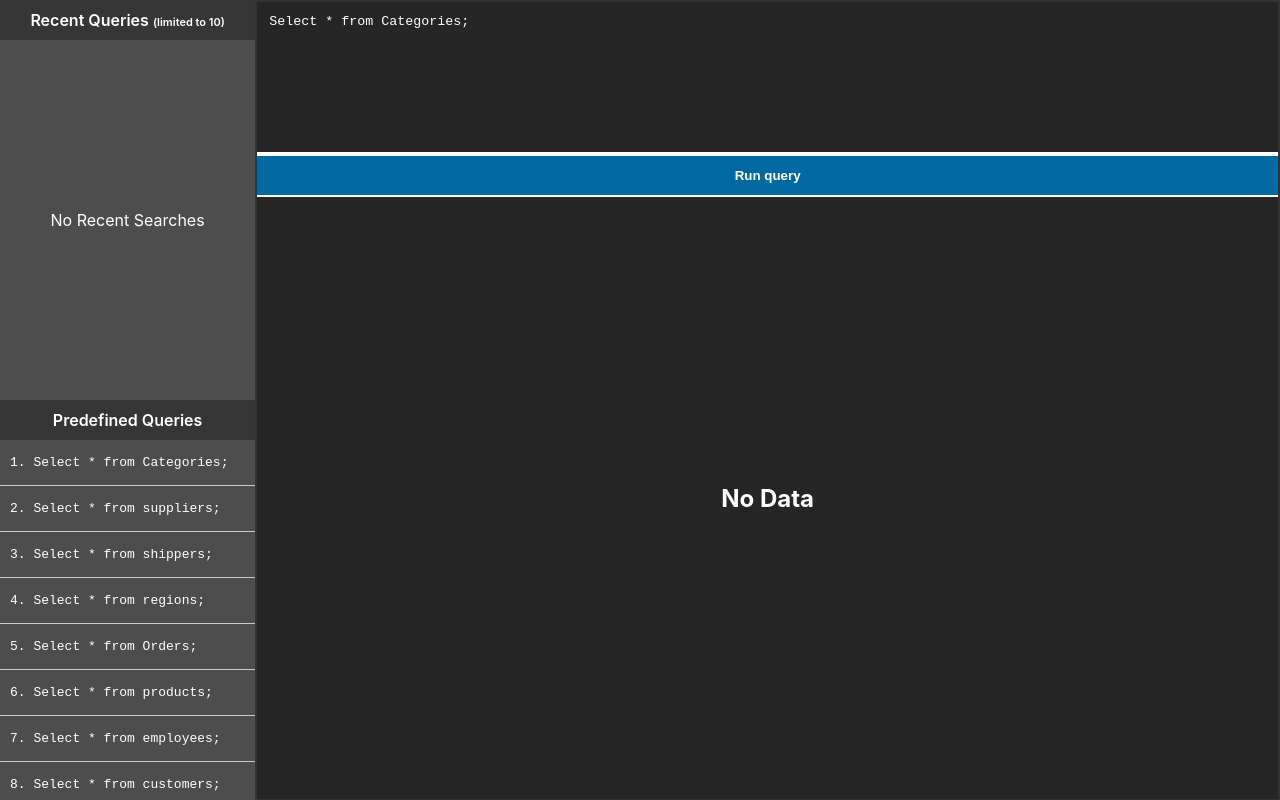
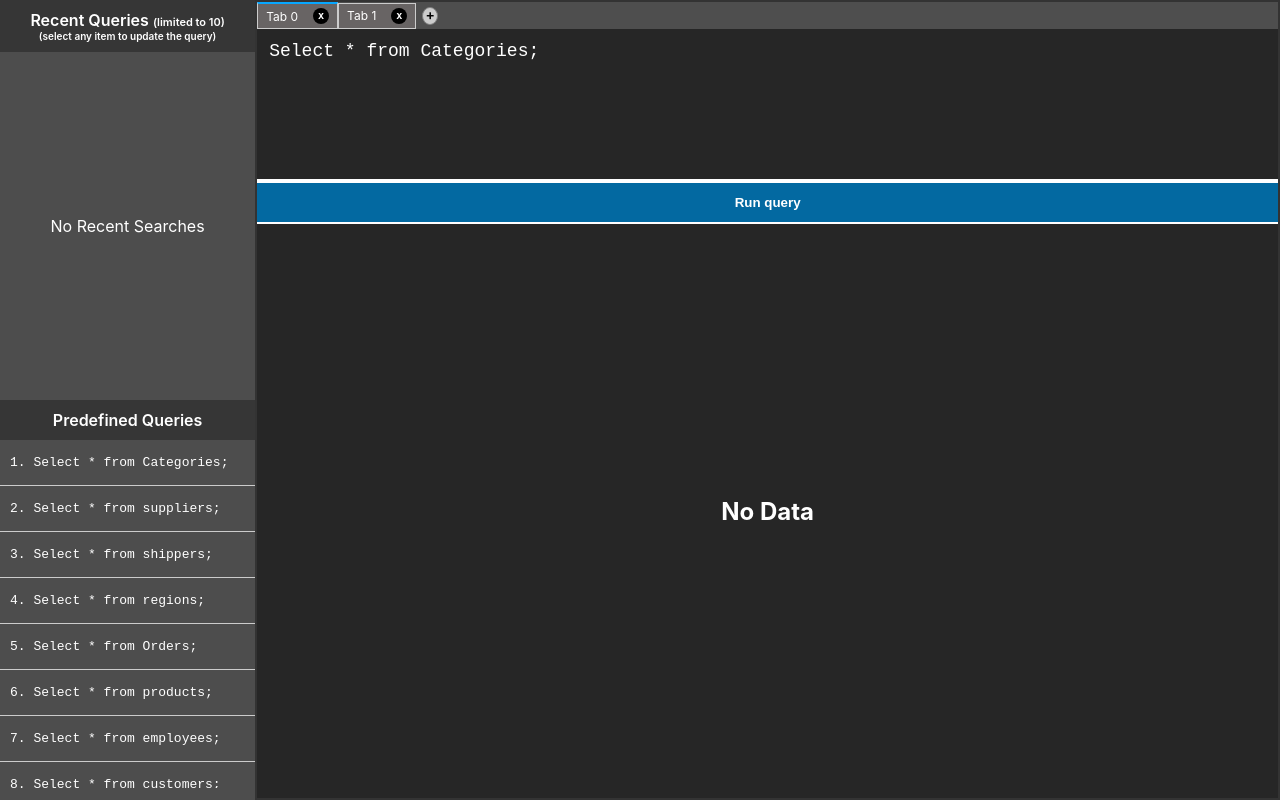
Before and after one commit to rajatgupta1993/QueryEditor, a React (Create React App) app: page / in a window 1280 px wide. Built offline with nearby package versions, Linux system fonts and the light colour scheme.

Commit message:
tab functionality improved

```diff
--- a/src/App.css
+++ b/src/App.css
@@ -2,14 +2,14 @@
   text-align: center;
 }
 
-.main{
+.main {
   display: flex;
   width: 100%;
   height: 100vh;
 }
 
-.left-sidebar{
-  width:20%;
+.left-sidebar {
+  width: 20%;
   text-align: left;
   height: 100vh;
   overflow: scroll;
@@ -17,44 +17,44 @@
   color: white;
 }
 
-.right-sidebar{
-  width:10%;
+.right-sidebar {
+  width: 10%;
 }
 
-.main-content{
+.main-content {
   width: 80%;
   border: 2px solid #333;
 }
 
-.editor-header{
+.editor-header {
   background-color: #838080;
   font-size: 16px;
   padding: 5px;
 }
 
-.rq-header{
+.rq-header {
   background-color: #26262694;
   font-size: 16px;
   padding: 10px 5px;
   text-align: center;
 }
 
-.rq-row{
+.rq-row {
   padding: 2px 10px;
   cursor: pointer;
   border-bottom: 1px solid #ccc;
   overflow: scroll;
 }
 
-.bold{
+.bold {
   font-weight: 600;
 }
 
-.bold span{
+.bold span {
   font-size: 11px;
 }
 
-.empty-cont{
+.empty-cont {
   height: 100%;
   width: 100%;
   display: flex;
@@ -62,11 +62,11 @@
   align-items: center;
 }
 
-.rs-cont{
+.rs-cont {
   height: 50%;
 }
 
-.rs-cont-1{
+.rs-cont-1 {
   overflow: scroll;
-  height: calc(100% - 40px);
+  height: calc(100% - 52px);
 }
--- a/src/App.js
+++ b/src/App.js
@@ -6,25 +6,100 @@ import ResultViewer from "./components/resultViewer";
 
 function App() {
   const [query, setQuery] = useState("Select * from Categories;");
-  const [queryResult, setQueryResult] = useState([]);
+  const [queryResult, setQueryResult] = useState({
+    result: [],
+    query: "",
+  });
   const [recentQueriesList, setRecentQuesriesList] = useState([]);
   const [isLoading, setIsLoading] = useState(false);
+  const [tabsData, setTabsData] = useState([
+    {
+      id: 0,
+      query: "Select * from Categories;",
+      result: [],
+    },
+    {
+      id: 1,
+      query: "Select * from Products;",
+      result: [],
+    },
+  ]);
+  const [selectedTabId, setSelectedTabId] = useState(0);
+  const [isOldResultFlag, setIsOldResultFlag] = useState(false);
+
+  const onCrossClicked = (deletedTabId) => {
+    const updatedTabsData = tabsData.filter((val) => val.id !== deletedTabId);
+    setTabsData(updatedTabsData);
+    if (updatedTabsData.length === 1) setSelectedTabId(updatedTabsData[0].id);
+  };
+
+  const onTabClicked = (e, tab) => {
+    setQuery(tab.query);
+    setSelectedTabId(tab.id);
+  };
+
+  const onAddTabClciked = () => {
+    const newTabId = tabsData.length;
+    setTabsData([
+      ...tabsData,
+      {
+        id: tabsData.length,
+        query: "",
+        result: [],
+      },
+    ]);
+    setSelectedTabId(newTabId);
+    setQuery("");
+  };
+
+  const onQuerySubmit = () => {
+    // setQueryResult(getQueryResult(query));
+    const result = getQueryResult(query);
+    setQueryResult({
+      result,
+      query,
+    });
+    const updatedTabsData = tabsData.map((tabData) => {
+      if (tabData.id === selectedTabId) {
+        return {
+          ...tabData,
+          result,
+        };
+      }
+      return tabData;
+    });
+    setTabsData(updatedTabsData);
+  };
+
+  const updateQueryAndTabData = (val) => {
+    setQuery(val);
+    const updatedTabsData = tabsData.map((tabData) => {
+      if (tabData.id === selectedTabId) {
+        return {
+          ...tabData,
+          query: val,
+        };
+      }
+      return tabData;
+    });
+    setTabsData(updatedTabsData);
+    if (val !== queryResult.query) setIsOldResultFlag(true);
+    else setIsOldResultFlag(false);
+  };
+
+  const onQueryChange = (e) => {
+    const val = e?.target?.value;
+    updateQueryAndTabData(val);
+    if (val !== queryResult.query) setIsOldResultFlag(true);
+    else setIsOldResultFlag(false);
+  };
 
   useEffect(() => {
     let savedData = JSON.parse(localStorage.getItem(QUERY_LS_KEY) || "[]");
     setRecentQuesriesList(savedData);
+    if (query !== queryResult.query) setIsOldResultFlag(true);
+    else setIsOldResultFlag(false);
   }, [queryResult]);
-
-  const onQuerySubmit = (query) => {
-    setIsLoading(true);
-    setQueryResult(getQueryResult(query));
-    setIsLoading(false);
-  };
-
-  const onQueryChange = (e) => {
-    const val = e?.target?.value;
-    setQuery(val);
-  };
 
   const renderRows = (data) => {
     return data?.map((query, i) => (
@@ -32,7 +107,7 @@ function App() {
         className="rq-row"
         key={i}
         onClick={() => {
-          setQuery(query);
+          updateQueryAndTabData(query);
         }}
       >
         <pre>{`${i + 1}. ${query}`}</pre>
@@ -47,6 +122,10 @@ function App() {
             <div className="rq-header">
               <div className="bold">
                 Recent Queries <span>(limited to 10)</span>
+                <div style={{ fontSize: "10px" }}>
+                  {" "}
+                  (select any item to update the query)
+                </div>
               </div>
             </div>
             <div className="rs-cont-1">
@@ -71,9 +150,19 @@ function App() {
               onQueryChange={onQueryChange}
               query={query}
               isLoading={isLoading}
+              onTabClicked={onTabClicked}
+              tabsData={tabsData}
+              onAddTabClciked={onAddTabClciked}
+              selectedTabId={selectedTabId}
+              onCrossClicked={onCrossClicked}
             />
           </div>
-          <ResultViewer isLoading={isLoading} result={queryResult} />
+          <ResultViewer
+            isLoading={isLoading}
+            // result={queryResult.result}
+            result={tabsData.find((val) => val.id === selectedTabId).result}
+            isOldResultFlag={isOldResultFlag}
+          />
         </div>
       </div>
     </div>
--- a/src/components/queryEditor.js
+++ b/src/components/queryEditor.js
@@ -1,21 +1,52 @@
 import React from "react";
 import "../styles/queryStyles.css";
 
-const QueryEditor = ({onQuerySubmit, query, onQueryChange, isLoading}) => {
-return(
+const QueryEditor = ({
+  onQuerySubmit,
+  query,
+  onQueryChange,
+  isLoading,
+  onTabClicked,
+  tabsData,
+  onAddTabClciked,
+  selectedTabId,
+  onCrossClicked,
+}) => {
+  return (
     <>
+      <div className="tab-bar">
+        {tabsData?.map((tab) => (
+          <div
+            key={tab.id}
+            className={tab.id === selectedTabId ? "tab-selected tab" : "tab"}
+            onClick={(e) => onTabClicked(e, tab)}
+          >
+            <span key={tab.id}>{`Tab ${tab.id}`}</span>
+            <div className="cross" onClick={() => onCrossClicked(tab.id)}>
+              X{" "}
+            </div>
+          </div>
+        ))}
+        <div onClick={onAddTabClciked} className="add-btn-ctn">
+          <span className="add-btn"> + </span>
+        </div>
+      </div>
       <textarea
         value={query}
         onChange={onQueryChange}
         placeholder="Enter your query"
       />
       <div className="cta-cont">
-        <button className="query-submit-btn rq-btn" onClick={() => onQuerySubmit(query)} disabled={isLoading}>
+        <button
+          className="query-submit-btn rq-btn"
+          onClick={onQuerySubmit}
+          disabled={isLoading}
+        >
           {isLoading ? "Loading Result ..." : "Run query"}
         </button>
       </div>
     </>
-)
-}
+  );
+};
 
 export default QueryEditor;
--- a/src/components/resultViewer.js
+++ b/src/components/resultViewer.js
@@ -3,33 +3,34 @@ import "../styles/resultViewerStyles.css";
 import { getTableColumns } from "../utils";
 import TableView from "./TableView";
 
-const ResultViewer = ({result=[], isLoading}) => {
+const ResultViewer = ({ result = [], isLoading, isOldResultFlag }) => {
+  const columns = useMemo(() => {
+    const columnArr = getTableColumns(result[0], []);
+    return columnArr;
+  }, [result]);
 
-    const columns = useMemo(() => {
-        const columnArr = getTableColumns(result[0], [])
-        return columnArr;
-    }, [result])
-
-
- if(!result?.length){
+  if (!result?.length) {
     return (
       <div className="table-cont">
         <div className="empty-cont">
           <h2> No Data</h2>
         </div>
-        </div>)
+      </div>
+    );
   }
- if(isLoading){
+  if (isLoading) {
     return (
       <div className="table-cont">
         <h2>Loading ...</h2>
-        </div>)
+      </div>
+    );
   }
-return(
+  return (
     <div className="table-cont">
+      {isOldResultFlag && <div className="old-tag"> old query result</div>}
       <TableView data={result} columns={columns} />
     </div>
-)
-}
+  );
+};
 
 export default ResultViewer;
--- a/src/styles/queryStyles.css
+++ b/src/styles/queryStyles.css
@@ -1,10 +1,10 @@
-.test{
-    width:10%;
+.test {
+  width: 10%;
 }
 
-textarea{
-    width:100%;
-    height:150px;
+textarea {
+  width: 100%;
+  height: 150px;
   resize: none;
   padding: 20px 12px;
   box-sizing: border-box;
@@ -13,13 +13,14 @@ textarea{
   border: 0;
   background: #262626;
   color: white;
+  font-size: 18px;
 }
 
-textarea:focus{
+textarea:focus {
   outline: none;
 }
 
-.query-submit-btn{
+.query-submit-btn {
   width: 100%;
   padding: 12px 18px;
   color: white;
@@ -27,17 +28,73 @@ textarea:focus{
   border: 0;
   cursor: pointer;
   font-weight: 600;
-    margin-bottom: 2px;;
+  margin-bottom: 2px;
 }
 
-.rq-btn{
+.rq-btn {
   background-color: #0369a1;
 }
-.sq-btn{
+.sq-btn {
   background-color: #0369a1;
   margin-left: 2px;
 }
-.cta-cont{
+.cta-cont {
   display: flex;
   justify-content: space-between;
 }
+
+.tab-bar {
+  display: flex;
+  justify-content: flex-start;
+  align-items: center;
+  overflow: scroll;
+  background: #262626cf;
+}
+
+.tab {
+  background: #696565f7;
+  padding: 4px 8px;
+  cursor: pointer;
+  display: flex;
+  justify-content: center;
+  align-items: center;
+  font-size: 12px;
+  color: white;
+  border: 1px solid #ccc;
+}
+
+.tab-selected {
+  border-top: 2px solid #07a7ff;
+}
+
+.add-btn-ctn {
+  width: 14px;
+  height: 14px;
+  border-radius: 50%;
+  border: 1px solid gray;
+  display: flex;
+  justify-content: center;
+  align-items: center;
+  margin-left: 6px;
+  background: #ccc;
+  padding-bottom: 2px;
+}
+
+.add-btn {
+  cursor: pointer;
+  font-weight: 600;
+  font-size: 14px;
+}
+
+.cross {
+  margin-left: 15px;
+  font-size: 8px;
+  width: 16px;
+  height: 16px;
+  border-radius: 50%;
+  background: black;
+  display: flex;
+  justify-content: center;
+  align-items: center;
+  font-weight: 800;
+}
--- a/src/styles/resultViewerStyles.css
+++ b/src/styles/resultViewerStyles.css
@@ -1,9 +1,10 @@
-.table-cont{
+.table-cont {
   padding: 1rem;
   display: flex;
+  flex-direction: column;
   justify-content: flex-start;
   align-items: flex-start;
-    height: calc(100vh - 230px);
+  height: calc(100vh - 258px);
   overflow-y: scroll;
   background: #262626;
   color: white;
@@ -16,18 +17,42 @@ table {
   font-size: 12px;
   text-align: left;
 }
-table tr:last-child td{
+table tr:last-child td {
   border-bottom: 0;
 }
 
-
-.cell{
+.cell {
   margin: 0;
   padding: 0.5rem;
   border-bottom: 1px solid #636262;
   border-right: 1px solid #636262;
 }
 
-    table tbody td,th:last-child {
+table tbody td,
+th:last-child {
   border-right: 0;
 }
+
+th {
+  background: #999;
+}
+
+.old-tag {
+  font-size: 12px;
+  padding: 0px 30px;
+  background: white;
+  color: black;
+  font-weight: 700;
+  font-style: italic;
+  margin-left: 1px;
+  animation: mymove 2s infinite;
+}
+
+@keyframes mymove {
+  from {
+    background-color: rgb(208, 204, 204);
+  }
+  to {
+    background-color: rgb(98, 98, 103);
+  }
+}
```
Also changed, not shown: src/components/TableView.js (+23 -22 lines). Lines whose indentation alone changed are shown as unchanged.
